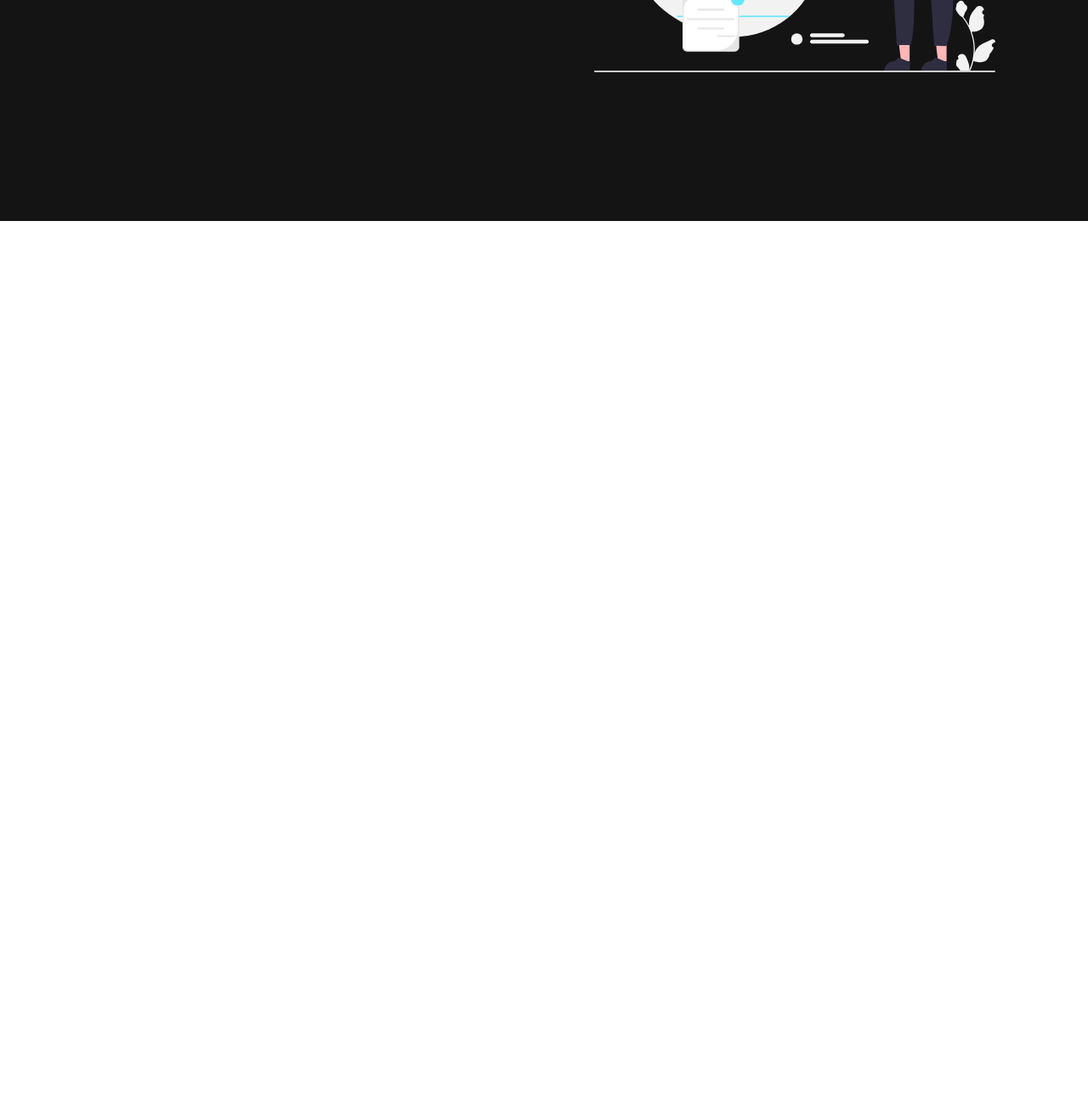
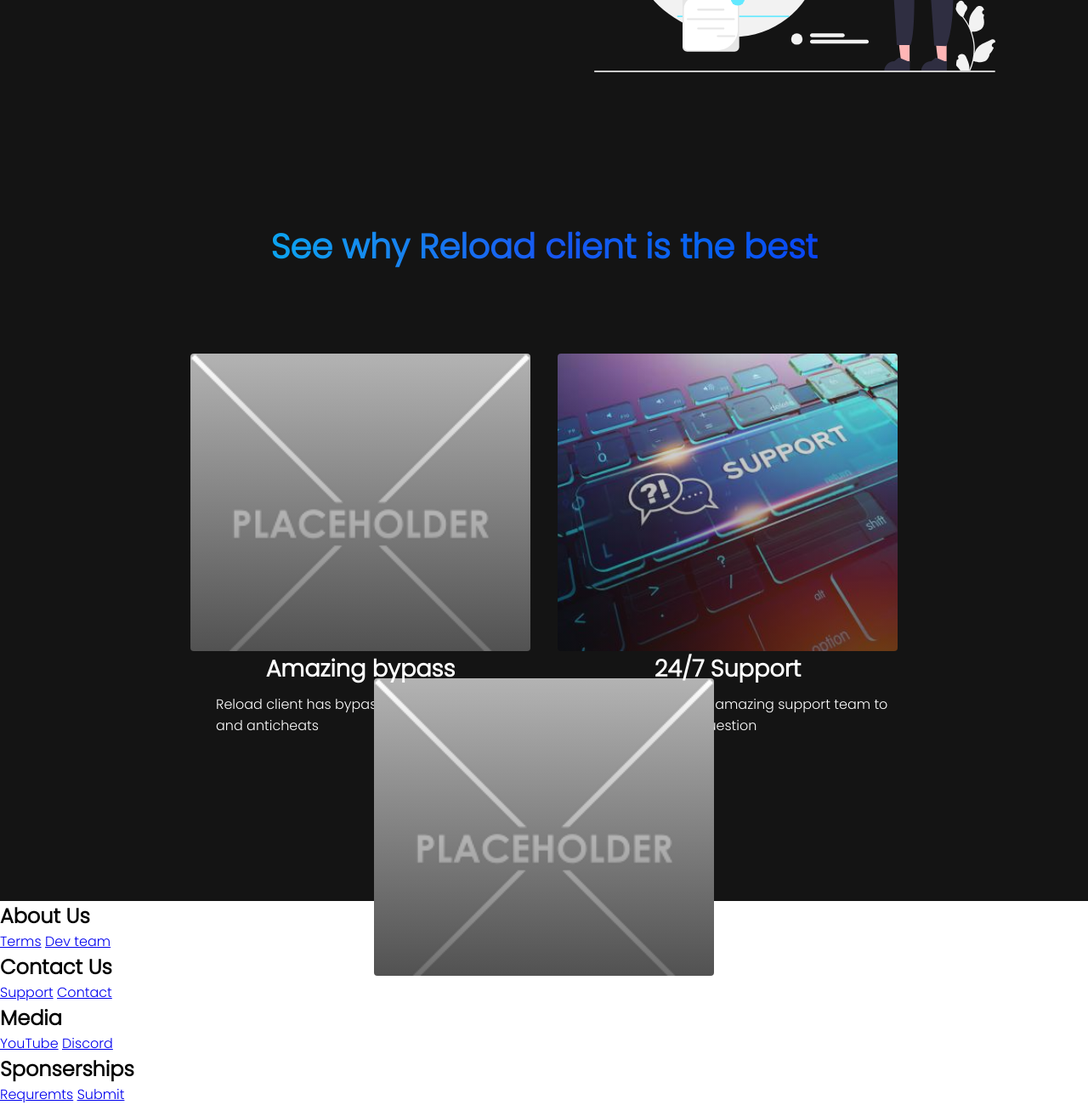
Before and after one commit to InvisibleCatA1/Reload-Website, a plain HTML site: page index.html in a window 1280 px wide. Shown: the part 540-1840 px from the top of the page at 85% size. Before the commit the page ends 800 px from the top, so only its background shows below. Drawn offline with Linux system fonts and the light colour scheme.

Commit message:
random things

```diff
--- a/index.html
+++ b/index.html
@@ -51,7 +51,56 @@
 				<img src="assets/images/placeholder.svg" alt="" id="main__img">
 			</div>
 		</div>
+
+		<div class="services">
+			<h1>See why Reload client is the best</h1>
+			<div class="services__container">
+				<div class="services__card">
+					<h2>Amazing bypass</h2>
+					<p>Reload client has bypasses for meny servers and anticheats</p>
+				</div>
+				<div class="services__card">
+					<h2>24/7 Support</h2>
+					<p>Reload client has a amazing support team to answer your any question</p>
+				</div>
+				<div class="services__card">
+					<h2>Fast</h2>
+					<p>Reload client optimies your game to make it run faster than any outher client</p>
+				</div>
+			</div>
+		</div>
 	</div>
+
+	<div class="footer__container">
+		<div class="footer__links">
+			<div class="footer__link--wrapper">
+				<div class="footer__link--items">
+					<h2>About Us</h2>
+					<a href="/">Terms</a>
+					<a href="/">Dev team</a>
+				</div>
+				<div class="footer__link--items">
+					<h2>Contact Us</h2>
+					<a href="/">Support</a>
+					<a href="/">Contact</a>
+				</div>
+			</div>
+			<div class="footer__link--wrapper">
+				<div class="footer__link--items">
+					<h2>Media</h2>
+					<a href="/">YouTube</a>
+					<a href="https://discord.gg/97enc5bEMG">Discord</a>
+				</div>
+				<div class="footer__link--items">
+					<h2>Sponserships</h2>
+					<a href="/">Requremts</a>
+					<a href="/">Submit</a>
+				</div>
+			</div>
+		</div>
+
+	</div>
+
 	<script src="app.js"></script>
 </body>
 </html>
--- a/style.css
+++ b/style.css
@@ -316,4 +316,126 @@
 		margin-bottom: 4rem;
 	}
 
+	.main__content h1 {
+		font-size: 2.5rem;
+		margin-top: 2rem;
+	}
+
+	.main__content h2 {
+		font-size: 3rem;
+	}
+
+	.main__content p {
+		margin-top: 1rem;
+		font-size: 1.5rem;
+	}
 }
+
+@media screen and (max-width: 480px) {
+	.main__content h1 {
+		font-size: 2rem;
+		margin-top: 3rem;
+	}
+
+	.main__content h2 {
+		font-size: 2rem;
+	}
+
+	.main__content p {
+		margin-top: 2rem;
+		font-size: 1.5rem;
+	}
+
+	.main__btn {
+		padding: 12px 36px	;
+	}
+
+}
+
+.services {
+	background: #141414;
+	display: flex;
+	flex-direction: column;
+	align-items: center;
+	height: 100vh;
+}
+
+.services h1 {
+	background-color: #24abe5;
+	background-image: linear-gradient(to right, #24abe5 0%, #0ca4f0 0%,
+	 #1787ef 21%, #1755f1 52%, #0865f1 78%, #0a44f4);
+	background-size: 100%;
+	margin-bottom: 5rem;
+	font-size: 2.5rem;
+	-webkit-background-clip: text;
+	-moz-background-clip: text;
+	-webkit-text-fill-color: transparent;
+	-moz-text-fill-color: transparent;
+}
+
+.services__container {
+	display: flex;
+	justify-content: center;
+	flex-wrap: wrap;
+}
+
+.services__card {
+	margin: 1rem;
+	height: 350px;
+	width: 400px;
+	border-radius: 4px;
+	background-image: linear-gradient(to bottom, rgb(0, 0, 0, 0) 0%, rgb(17, 17, 17, 0.6) 100%), url(/assets/images/placeholder_card.png);
+	background-size: cover;
+	position: relative;
+	color: white;
+}
+
+
+.services__card:nth-child(2) {
+	background-image: linear-gradient(to bottom, rgb(0, 0, 0, 0) 0%, rgb(17, 17, 17, 0.6) 100%), url(/assets/images/support.jpg);
+	background-position: center;
+}
+.services__card:nth-child(3) {
+	background-image: linear-gradient(to bottom, rgb(0, 0, 0, 0) 0%, rgb(17, 17, 17, 0.6) 100%), url(/assets/images/placeholder_card.png);
+}
+
+.services h2 {
+	position: absolute;
+	top: 350px;
+	justify-items: center;
+	font-size: 1.7rem;
+	font-weight: 700;
+	color: #fff;
+	text-align: center;
+	width: 100%;
+	z-index: 1;
+}
+
+.services__card p {
+	position: absolute;
+	top: 400px;
+	left: 30px;
+
+}
+
+.services__card:hover {
+	box-shadow: 0px 0px 20px 0px rgba(6, 102, 227, 0.75);
+	transform: scale(1.075);
+	transition: 0.2s ease-in-out;
+	cursor: pointer;
+}
+
+@media  screen and (max-width: 960px) {
+	.services {
+		height: 1600px;
+	}
+	.services h1 {
+		font-size: 2rem;
+		margin-top: 12rem;
+	}
+	.services__card {
+		margin-bottom: 6rem;
+	}
+
+
+}
```
Also changed, not shown: assets/images/placeholder_card.png (added), assets/images/support.jpg (added).
